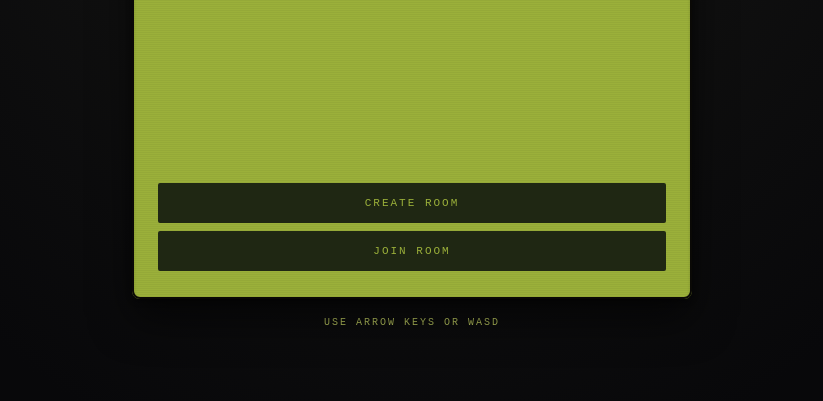
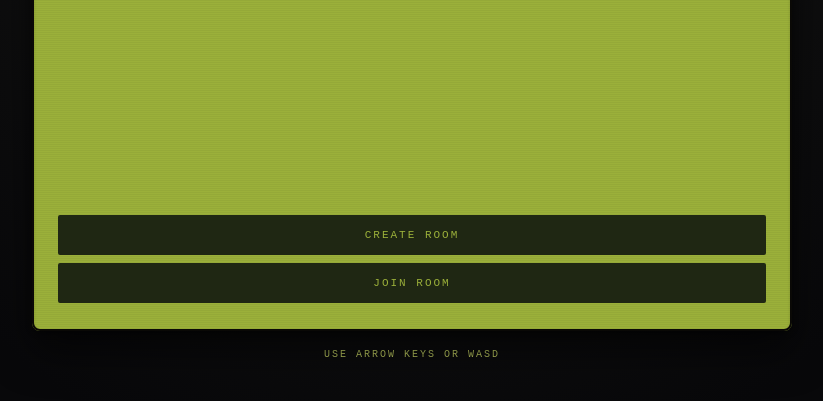
Before and after one commit to Aditi024/team-snake, a website with bundled scripts: page public/index.html in a window 1280 px wide. Shown: the part 399-800 px from the top of the page, without its empty margins (228-1051 px from the left). Built offline with nearby package versions, Linux system fonts and the light colour scheme; a web font is replaced by a local one.

Commit message:
Enlarge LCD frame on desktop (560 -> 760 max width)

```diff
--- a/public/style.css
+++ b/public/style.css
@@ -100,7 +100,7 @@ body {
   flex-direction: column;
   align-items: center;
   gap: 18px;
-  width: min(560px, 96vw);
+  width: min(760px, 96vw);
   max-height: 96dvh;
 }
 
@@ -108,7 +108,7 @@ body {
 .lcd {
   width: 100%;
   aspect-ratio: 5 / 6;
-  max-height: min(78dvh, 680px);
+  max-height: min(86dvh, 920px);
   background: var(--lcd-bg);
   border-radius: 8px;
   padding: 8px;
```
